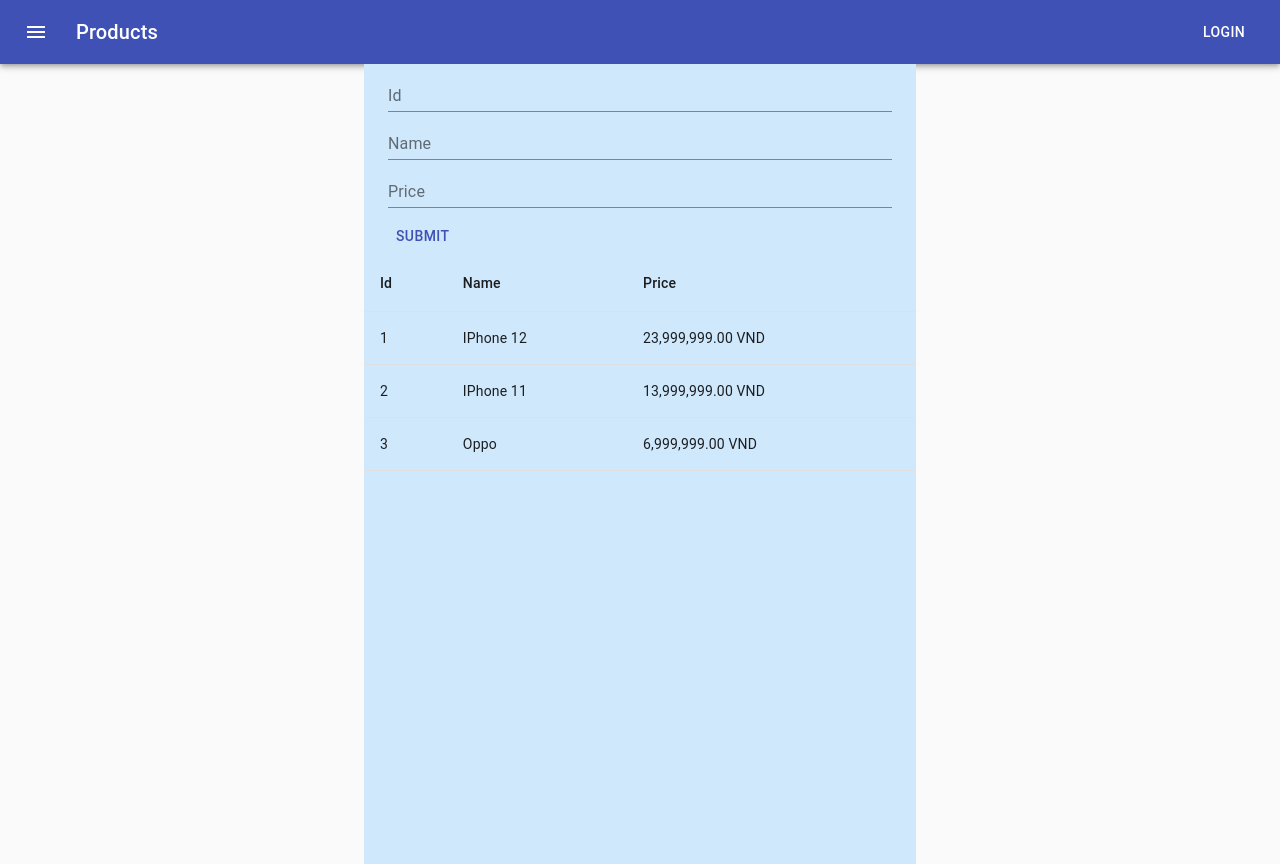
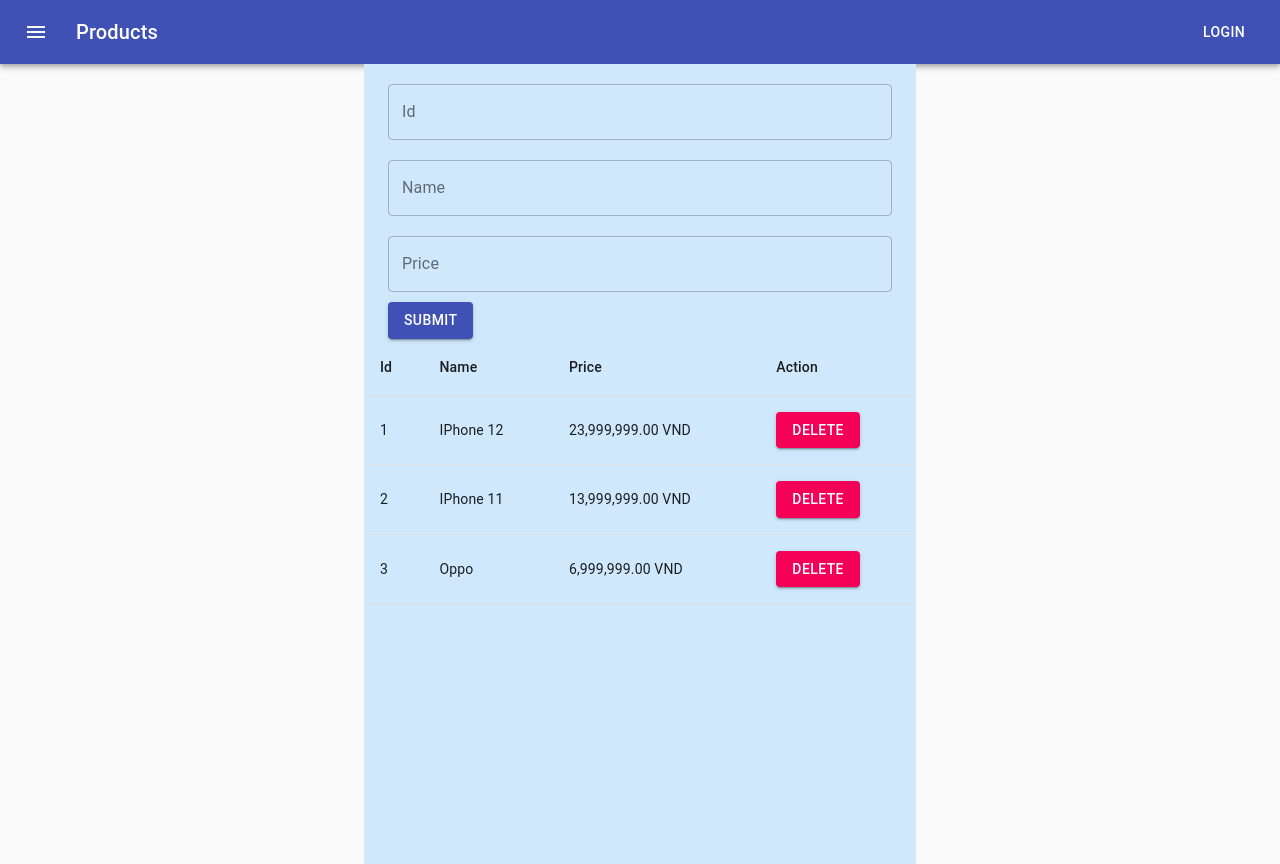
Before and after one commit to TienNH21/sp21_web207_pt15301ud, a React (Create React App) app: page / in a window 1280 px wide. Built offline with nearby package versions, Linux system fonts and the light colour scheme.

Commit message:
CRUD products

```diff
--- a/src/App.js
+++ b/src/App.js
@@ -27,10 +27,15 @@ function App() {
     },
   ];
 
+  const formDataInitValue = {
+    id: '',
+    name: '',
+    price: '',
+  }
+
   const [products, setProducts] = useState(initialValue);
-  // Yêu cầu: Tạo 1 component, hiển thị danh sách products
-
-  const [clickedRow, setClickedRow] = useState({});
+  const [clickedRow, setClickedRow] = useState(-1);
+  const [formData, setFormData] = useState(formDataInitValue);
 
   return (
     <div>
@@ -41,12 +46,19 @@ function App() {
           <Typography component="div" style={{ backgroundColor: '#cfe8fc', height: '100vh' }}>
             <Grid container>
               <Grid item>
-                <CreateProduct clickedRow={clickedRow}/>
+                <CreateProduct
+                  setFormData={ setFormData }
+                  setProducts={ setProducts }
+                  products={ products }
+                  formData={ formData }
+                  clickedRow={ clickedRow }/>
               </Grid>
               <Grid item>
               </Grid>
             </Grid>
             <ListProduct
+              setProducts={ setProducts }
+              setFormData={setFormData}
               setClickedRow={setClickedRow}
               data={products} />
           </Typography>
--- a/src/components/products/CreateProduct.js
+++ b/src/components/products/CreateProduct.js
@@ -2,16 +2,79 @@ import TextField from '@material-ui/core/TextField';
 import Container from '@material-ui/core/Container';
 import Button from '@material-ui/core/Button';
 
-function CreateProduct({ clickedRow }) {
-  console.log(clickedRow);
+function CreateProduct({
+  clickedRow,
+  formData,
+  setFormData,
+  setProducts,
+  products,
+}) {
+  const onChangeHandler = (event) => {
+    const { name, value } = event.target;
+    setFormData({
+      ...formData,
+      [name]: value,
+    });
+  }
+
+  const onSubmitHandler = (event) => {
+    event.preventDefault();
+    if (clickedRow != -1) {
+      // Cập nhật
+      setProducts((oldState) => {
+        let newState = oldState.map((value, index) => {
+          if (index == clickedRow) {
+            return formData;
+          } else {
+            return value;
+          }
+
+          // return index == clickedRow ? formData : value;
+        });
+        return newState;
+      });
+    } else {
+      // Tạo mới
+      setProducts([
+        ...products,
+        formData,
+      ]);
+    }
+  }
+
   return (
     <Container mb={5}>
-      <form autoComplete="off">
-        <TextField fullWidth label="Id" />
-        <TextField fullWidth label="Name" />
-        <TextField fullWidth label="Price" />
+      <form
+        onSubmit={ onSubmitHandler }
+        autoComplete="off">
+        <TextField
+          value={formData.id}
+          onChange={ onChangeHandler }
+          variant="outlined"
+          name="id"
+          fullWidth
+          style={{ marginTop: '20px' }}
+          label="Id" />
+        <TextField
+          value={formData.name}
+          onChange={ onChangeHandler }
+          variant="outlined"
+          name="name"
+          fullWidth
+          style={{ marginTop: '20px' }}
+          label="Name" />
+        <TextField
+          value={formData.price}
+          onChange={ onChangeHandler }
+          variant="outlined"
+          name="price"
+          fullWidth
+          style={{ marginTop: '20px' }}
+          label="Price" />
         <Button
           color="primary"
+          variant="contained"
+          type="submit"
           style={{ marginTop: '10px' }}>
           Submit
         </Button>
--- a/src/components/products/ListProduct.js
+++ b/src/components/products/ListProduct.js
@@ -6,10 +6,26 @@ import TableHead from '@material-ui/core/TableHead';
 import TableRow from '@material-ui/core/TableRow';
 import Paper from '@material-ui/core/Paper';
 import Container from '@material-ui/core/Container';
+import Button from '@material-ui/core/Button';
 
-function ListProduct({ data, setClickedRow }) {
-  const tblOnClickHandler = function (event, value) {
-    setClickedRow(value);
+function ListProduct({
+  data,
+  setClickedRow,
+  setFormData,
+  setProducts,
+}) {
+  const tblOnClickHandler = function (event, value, index) {
+    setClickedRow(index);
+    setFormData(value);
+  }
+
+  const btnDeleteOnClick = (event, index) => {
+    setProducts((oldState) => {
+      let newState = oldState.filter((value, idx) => {
+        return idx == index ? false : true;
+      });
+      return newState;
+    });
   }
 
   return (
@@ -19,6 +35,7 @@ function ListProduct({ data, setClickedRow }) {
           <TableCell>Id</TableCell>
           <TableCell>Name</TableCell>
           <TableCell>Price</TableCell>
+          <TableCell>Action</TableCell>
         </TableRow>
       </TableHead>
       <TableBody>
@@ -27,12 +44,22 @@ function ListProduct({ data, setClickedRow }) {
             return (
               <TableRow
                 onClick={
-                  (event) => tblOnClickHandler(event, value)
+                  (event) => tblOnClickHandler(event, value, index)
                 }
                 key={index}>
                 <TableCell>{value.id}</TableCell>
                 <TableCell>{value.name}</TableCell>
                 <TableCell>{value.price}</TableCell>
+                <TableCell>
+                  <Button
+                    onClick={ (event) => {
+                      btnDeleteOnClick(event, index)
+                    } }
+                    variant="contained"
+                    color="secondary">
+                    Delete
+                  </Button>
+                </TableCell>
               </TableRow>
             );
           })
```
Also changed, not shown: 1 other file (tests, documents, lock files or other folders).
